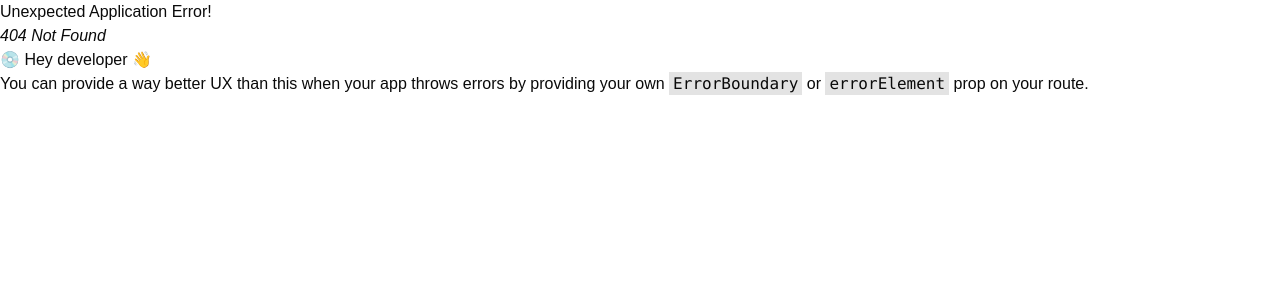
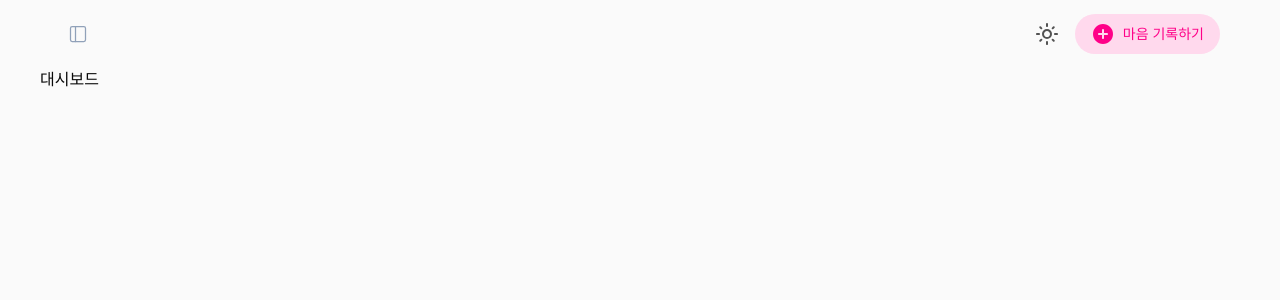
Before and after one commit to hyeopsang/shwimpyo, a React (Vite) app: page /my-app/calendar in a window 1280 px wide. Before the commit this address had no page. Shown: the top 300 px of the page. Built offline with nearby package versions, Linux system fonts and the light colour scheme; a web font is replaced by a local one.

Commit message:
chore(layout): 스타일 정리 및 routes 구조, 사이드바 트리거 아이콘 변경

```diff
--- a/src/components/ui/my-app/my-app-layout.tsx
+++ b/src/components/ui/my-app/my-app-layout.tsx
@@ -14,7 +14,7 @@ export default function MyAppLayout() {
     <div className="w-full flex min-h-screen bg-[#FAFAFA] dark:bg-slate-900">
       <div className="max-w-[1200px] w-full h-dvh flex mx-auto overflow-hidden">
         <AppSidebar toggleSidebar={toggleSidebar} sidebar={sidebar} />
-        <main className="flex-1 w-full h-full mx-auto border-x border-slate-200 dark:border-0">
+        <main className="flex-1 w-full h-full mx-auto">
           <Header toggleSidebar={toggleSidebar} sidebar={sidebar} />
           <Outlet />
         </main>
--- a/src/feature/sidebar/app-sidebar.tsx
+++ b/src/feature/sidebar/app-sidebar.tsx
@@ -14,7 +14,7 @@ export default function AppSidebar({toggleSidebar, sidebar}: AppSideBarProps) {
       id="sidebar"
       role="navigation"
       className={cn(
-        'h-dvh pb-5 pl-6 pr-4 bg-white dark:bg-slate-800 absolute  border-l border-slate-200 dark:border-0 dark:divide-white/25 z-60 md:sticky top-0 left-0 overflow-hidden',
+        'h-dvh pb-5 pl-6 pr-4 rounded-tr-4xl bg-white dark:bg-slate-800 absolute shadow-lg z-60 md:sticky top-0 left-0 overflow-hidden',
         sidebar
           ? 'translate-x-0 w-[270px] transition-all duration-300'
           : '-translate-x-full w-0 p-0 border-0'
@@ -22,12 +22,12 @@ export default function AppSidebar({toggleSidebar, sidebar}: AppSideBarProps) {
     >
       <div
         className={cn(
-          'w-full h-full flex flex-col divide-y divide-slate-200',
+          'w-full h-full flex flex-col divide-y divide-slate-200 dark:divide-slate-600',
           !sidebar && 'opacity-0 pointer-events-none'
         )}
       >
         <SidebarHeader toggleSidebar={toggleSidebar} sidebar={sidebar} />
-        <SidebarMenuList toggleSidebar={toggleSidebar} />
+        <SidebarMenuList />
         <SidebarFooter />
       </div>
     </aside>
--- a/src/feature/sidebar/sidebar-footer.tsx
+++ b/src/feature/sidebar/sidebar-footer.tsx
@@ -3,9 +3,9 @@ import Logout from '@/assets/logout.svg?react';
 export default function SidebarFooter() {
   return (
     <footer className="w-full pt-4">
-      <button className="w-full flex items-center px-4 py-2 rounded-md hover:bg-slate-100 active:bg-slate-100 text-slate-900 dark:text-white dark:hover:bg-slate-100/25 gap-4">
+      <button className="w-full px-3 py-2 flex items-center gap-5 rounded-md hover:bg-slate-100 active:scale-95 active:bg-slate-200 active:text-slate-500 text-slate-400 dark:text-slate-400 dark:hover:bg-slate-500 dark:hover:text-slate-300 dark:active:bg-slate-400 dark:active:text-slate-200">
         <Logout width={20} height={20} />
-        <span className="text-base font-normal">로그아웃</span>
+        <span className="text-base font-semibold">로그아웃</span>
       </button>
     </footer>
   );
--- a/src/feature/sidebar/sidebar-menu-button.tsx
+++ b/src/feature/sidebar/sidebar-menu-button.tsx
@@ -23,8 +23,11 @@ export default function SidebarMenuButton({
       aria-current={isActive ? 'page' : undefined}
       onClick={onClick}
       className={cn(
-        'w-full px-3 py-2 flex items-center gap-5 rounded-md hover:bg-slate-100 active:bg-slate-300 text-slate-900 dark:text-white dark:hover:bg-slate-100/25 dark:active:bg-slate-100/75',
-        {'bg-slate-100 dark:bg-slate-100/25': isActive}
+        'w-full px-3 py-2 flex items-center gap-5 rounded-md hover:bg-slate-100 active:scale-95 active:bg-slate-200 active:text-slate-500 text-slate-400 dark:text-slate-400 dark:hover:bg-slate-500 dark:hover:text-slate-300 dark:active:bg-slate-400 dark:active:text-slate-200',
+        {
+          'bg-slate-100 dark:bg-slate-500 dark:text-slate-300 text-slate-500':
+            isActive,
+        }
       )}
       {...props}
     >
--- a/src/feature/sidebar/sidebar-menu-list.tsx
+++ b/src/feature/sidebar/sidebar-menu-list.tsx
@@ -4,16 +4,12 @@ import History from '@/assets/history.svg?react';
 import Setting from '@/assets/setting.svg?react';
 
 const menuItems = [
-  {label: '대시보드', icon: Dashboard, path: '/my-app/dashboard'},
+  {label: '대시보드', icon: Dashboard, path: '/my-app/calendar'},
   {label: '히스토리', icon: History, path: '/my-app/history'},
   {label: '설정', icon: Setting, path: '/my-app/setting'},
 ];
 
-export default function SidebarMenuList({
-  toggleSidebar,
-}: {
-  toggleSidebar: () => void;
-}) {
+export default function SidebarMenuList() {
   return (
     <nav
       className="flex flex-col w-full flex-1 py-6 gap-2"
@@ -21,7 +17,6 @@ export default function SidebarMenuList({
     >
       {menuItems.map((item) => (
         <SidebarMenuButton
-          onClick={toggleSidebar}
           key={item.path}
           label={item.label}
           icon={item.icon}
--- a/src/routes.tsx
+++ b/src/routes.tsx
@@ -16,10 +16,10 @@ export const routes = createBrowserRouter([
     children: [
       {
         index: true,
-        element: <Navigate to="dashboard" replace />,
+        element: <Navigate to="calendar" replace />,
       },
       {
-        path: 'dashboard',
+        path: 'calendar',
         element: <DashboardPage />,
       },
       {
--- a/src/shared/sidebar-trigger.tsx
+++ b/src/shared/sidebar-trigger.tsx
@@ -1,4 +1,5 @@
 import TriggerIcon from '@/assets/trigger.svg?react';
+import XIcon from '@/assets/x.svg?react';
 import {cn} from '@/utils/style';
 
 interface SidebarTriggerProps {
@@ -10,17 +11,20 @@ export default function SidebarTrigger({
   isOpen,
   onToggle,
 }: SidebarTriggerProps) {
+  const Icon = isOpen ? XIcon : TriggerIcon;
   return (
     <button
       aria-controls="sidebar"
       aria-expanded={isOpen}
       onClick={onToggle}
-      className="transition-colors duration-200 p-2 rounded-full hover:bg-slate-200 dark:hover:bg-white/25"
+      className="transition-colors duration-200 p-2 rounded-full group hover:bg-slate-100 dark:hover:bg-white/25"
     >
-      <TriggerIcon
+      <Icon
         width={20}
         height={20}
-        className={cn('text-slate-900 dark:text-white')}
+        className={cn(
+          'text-slate-400 group-hover:text-slate-500 dark:text-slate-300 group-hover:dark:text-slate-100'
+        )}
       />
     </button>
   );
```
Also changed, not shown: src/assets/x.svg (added).
